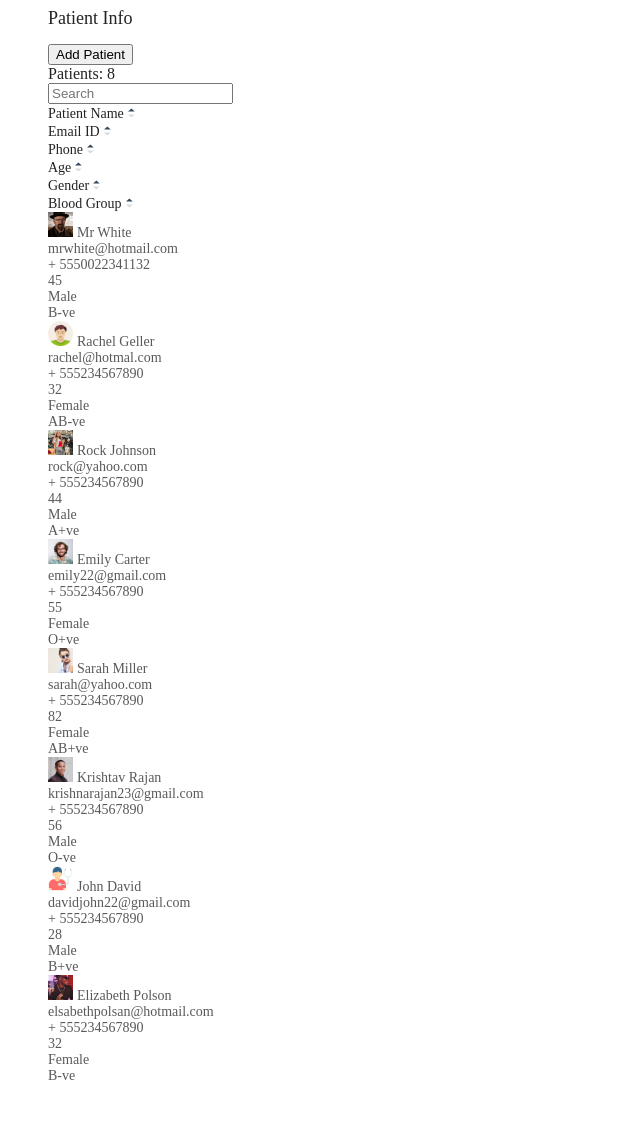
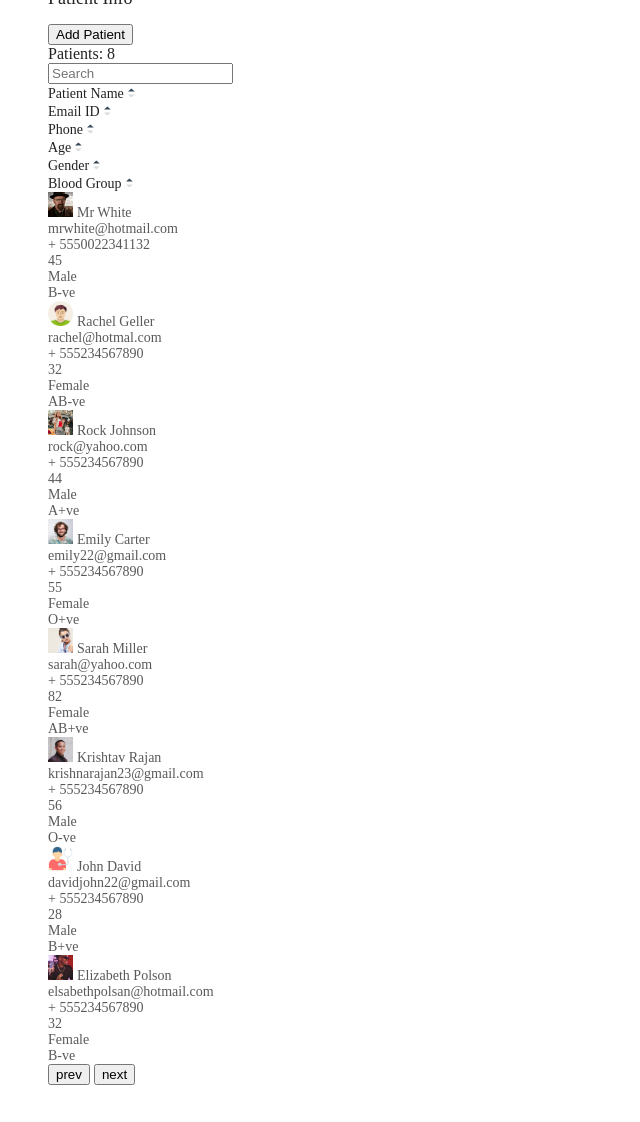
Before and after one commit to Eshat002/Hospital_Management_System, a Django app: template patient/templates/components/patient_list.html in a window 1280 px wide. Shown: the whole page, without its empty margins (0-640 px from the left). After the commit the page ends 1085 px from the top, so only its background shows below. Run offline with Django 5.2, Linux system fonts and the light colour scheme; the template is opened without the code that fills it, so the values that code supplies are empty; a user stored in the database is signed in; data comes from the database, SQL or seed files in the repository; both versions use the stored data as it was after the commit.

Commit message:
Add pagination button to patient-list component

```diff
--- a/patient/static/components/patient_list.css
+++ b/patient/static/components/patient_list.css
@@ -1,7 +1,8 @@
 #patient-list {
   background-color: #ffffff;
-  padding: 0px 0px 30px 40px;
+  padding: 0px 0px 20px 40px;
   border-radius: 20px;
+  margin-top: -20px;
 }
 
 #patient-list #patient-list-second-section #patient-list-patient-section span {
--- a/patient/templates/components/patient_list.html
+++ b/patient/templates/components/patient_list.html
@@ -4,7 +4,7 @@
 <div class="shadow-sm" id="patient-list">
     <div id="patient-list-first-section">
 
-        <div class="d-flex justify-content-between align-items-baseline py-3 pe-3 border-bottom" id="patient-list-first-section-headline-section">
+        <div class="d-flex justify-content-between align-items-baseline py-2 pe-3 border-bottom" id="patient-list-first-section-headline-section">
             <h2 class="headline">Patient Info</h2>
             <button class="custom-primary-btn">
                 <i style="color:#ffffff" class="fa-solid fa-plus me-1"></i>
@@ -73,6 +73,14 @@
         </div>
         <div id="patient-list-patient-section"></div>
     </div>
-
+    <div class="pt-3 text-end me-3" id="pagination-buttons">
+        <button class="me-1 custom-primary-btn-outline" id="prev-btn" onclick="loadPreviousPage()">
+            prev
+        </button>
+        <button id="next-btn" class="custom-primary-btn" onclick="loadNextPage()">
+            next
+        </button>
+    </div>
+</div>
 </div>
 <script src="{% static 'components/patient_list.js' %}"></script>
--- a/patient/templates/pages/patient.html
+++ b/patient/templates/pages/patient.html
@@ -7,7 +7,7 @@
 
 {% block content %}
     <div id="patient">
-        <div class="page-headline-container d-flex justify-content-between align-items-baseline py-4">
+        <div class="page-headline-container d-flex justify-content-between align-items-baseline py-3">
             <div class="page-title-container">
                 <h2 class="page-title">Patient Details</h2>
             </div>
```
Also changed, not shown: static/base.css (+14 -1 lines), db.sqlite3, media_root/patients/avatar/403024_avatar_boy_male_user_young_icon.png (added), media_root/patients/avatar/5.jpg (added), media_root/patients/avatar/8.jpg (added), media_root/patients/avatar/Blue_Flat_Illustrative_Human_Artificial_Intelligence_Technology_Logo_xj9IwsR.png (added), media_root/patients/avatar/Walter_White_S5B.png (added), media_root/patients/avatar/christian-buehner-DItYlc26zVI-unsplash.jpg (added), media_root/patients/avatar/glasses-category-img-1.jpg (added), media_root/patients/avatar/glasses-category-img-2.jpg (added), media_root/patients/avatar/zahir-namane-hwc7eIQiTCE-unsplash.jpg (added).
